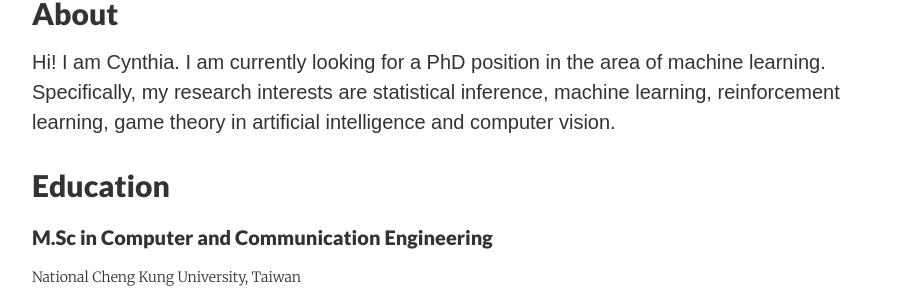
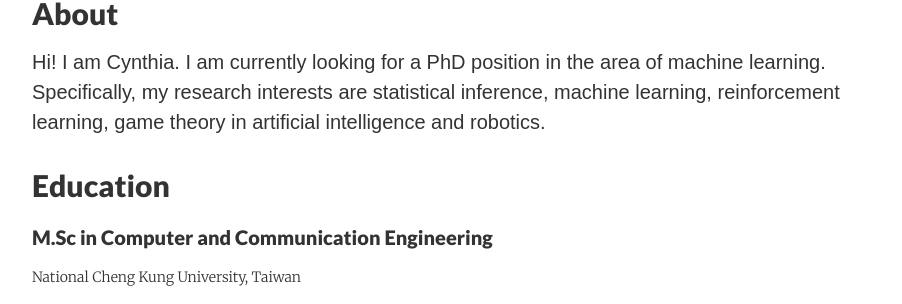
Before and after one commit to ZixinYang/zixinyang.github.io, a Jekyll site: the page built from index.html, in a window 1280 px wide. Shown: the part 574-878 px from the top of the page, without its empty margins (188-1090 px from the left). Built offline with Jekyll 4.4.1, drawn with Linux system fonts in a browser that asks for light colours; nearby versions of some CDN libraries; the list of posts is cut into pages by our own code; a style sheet for code colours, icons or effects is not loaded.

Commit message:
modify description

```diff
--- a/index.html
+++ b/index.html
@@ -70,7 +70,7 @@ $(document).ready(function(){
 </div>
 
 <p style="font-family: Arial, Helvetica, sans-serif;">Hi! I am Cynthia. I am currently looking for a PhD position in the area of machine learning.
-  Specifically, my research interests are statistical inference, machine learning, reinforcement learning, game theory in artificial intelligence and computer vision.
+  Specifically, my research interests are statistical inference, machine learning, reinforcement learning, game theory in artificial intelligence and robotics.
 </p>
 
 
```
Also changed, not shown: 1 other file.
